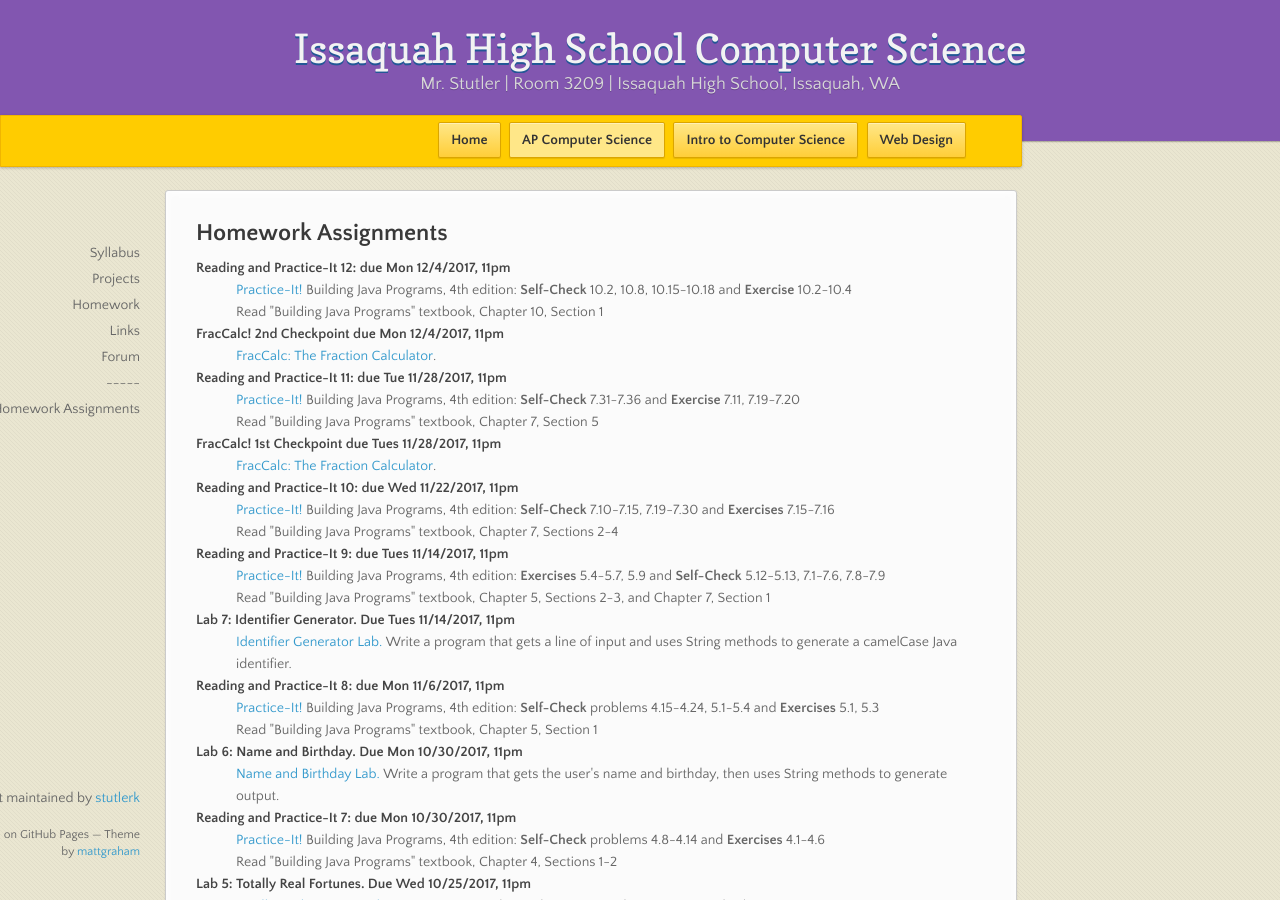
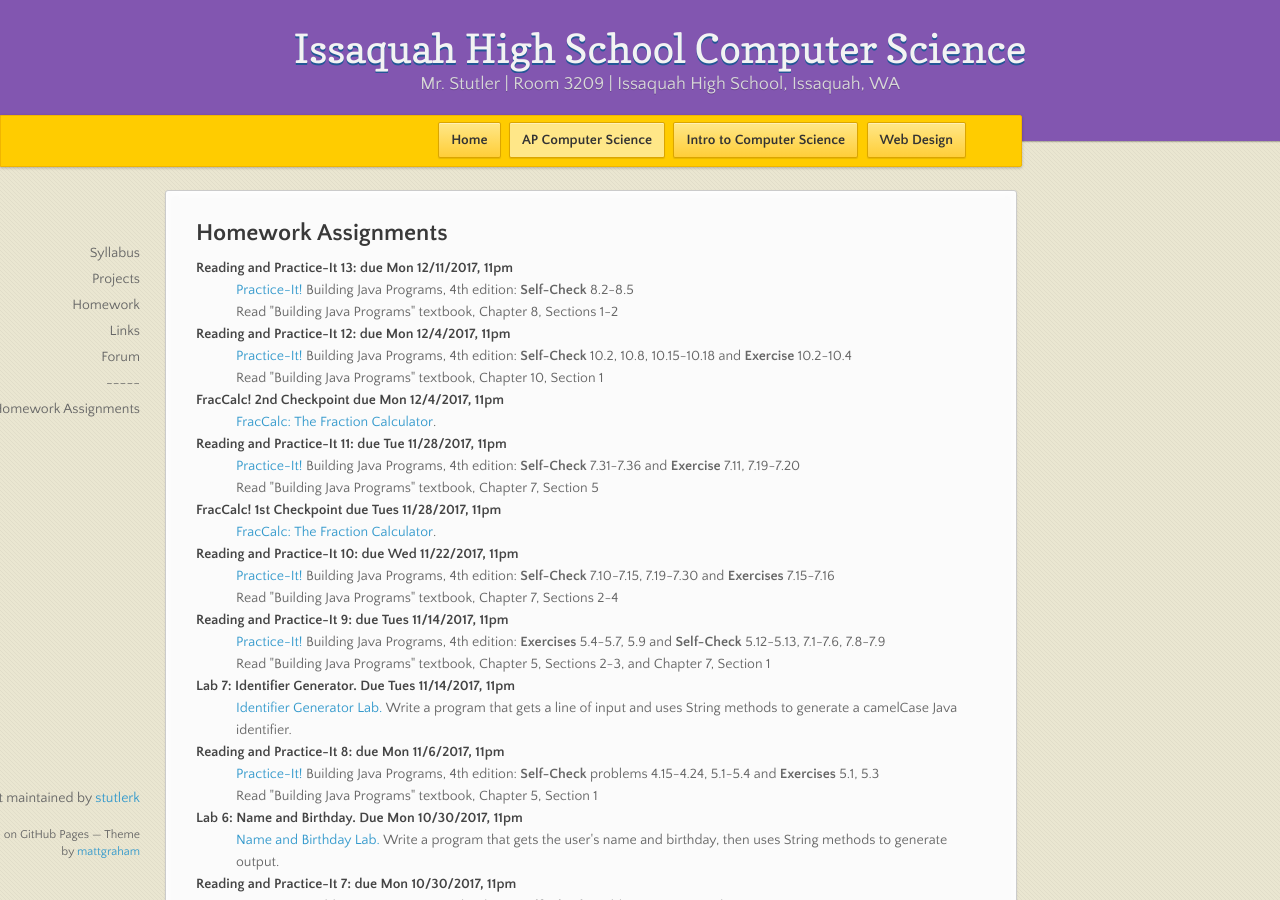
Before and after one commit to stutlerk/ihs-website, a Jekyll site: the page built from _apcs/homework.html, in a window 1280 px wide and 900 px high. Built offline with Jekyll 4.4.1, drawn with Linux system fonts in a browser that asks for light colours; nearby versions of some CDN libraries.

Commit message:
Update homework.html

```diff
--- a/_apcs/homework.html
+++ b/_apcs/homework.html
@@ -6,6 +6,10 @@
 <section>
 <h2>Homework Assignments</h2>
   <dl>
+    <dt>Reading and Practice-It 13: due Mon 12/11/2017, 11pm</dt>
+    <dd><a href="https://practiceit.cs.washington.edu/" target="_blank">Practice-It!</a> Building Java Programs, 4th edition: <b>Self-Check</b> 8.2-8.5</dd>
+    <dd>Read "Building Java Programs" textbook, Chapter 8, Sections 1-2</dd>
+
     <dt>Reading and Practice-It 12: due Mon 12/4/2017, 11pm</dt>
     <dd><a href="https://practiceit.cs.washington.edu/" target="_blank">Practice-It!</a> Building Java Programs, 4th edition: <b>Self-Check</b> 10.2, 10.8, 10.15-10.18 and <b>Exercise</b> 10.2-10.4</dd>
     <dd>Read "Building Java Programs" textbook, Chapter 10, Section 1</dd>
```
